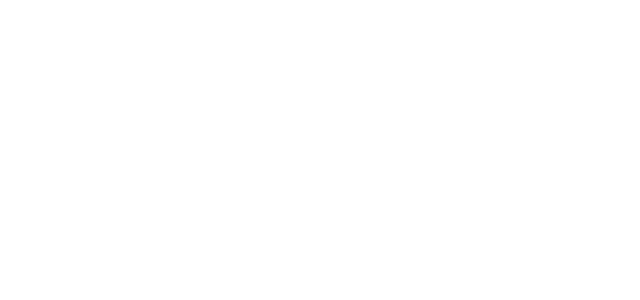
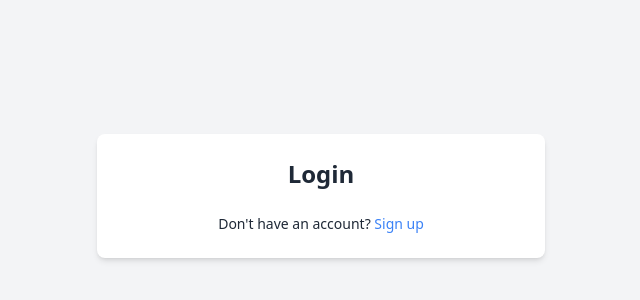
Before and after one commit to zawadtanzim/zawad_donezo, a React (Vite) app in the folder frontend/: page /login in a window 1280 px wide. Shown: the part 204-504 px from the top of the page, without its empty margins (319-959 px from the left). Built offline with nearby package versions, Linux system fonts and the light colour scheme.

Commit message:
adding back the header and signup page redirect

```diff
--- a/frontend/src/pages/login.jsx
+++ b/frontend/src/pages/login.jsx
@@ -2,6 +2,12 @@
 
 export default function Login(){
   return (
-    <></>
+    <div className="bg-gray-100 flex items-center justify-center min-h-screen">
+      <div className="max-w-md w-full bg-white p-6 rounded-lg shadow-md">
+        <h2 className="text-2xl font-bold mb-6 text-center">Login</h2>
+
+        <p className="mt-4 text-center text-sm">Don't have an account? <Link to="/signup" className="text-blue-500 hover:underline">Sign up</Link></p>
+      </div>
+    </div>
   )
 }
```
